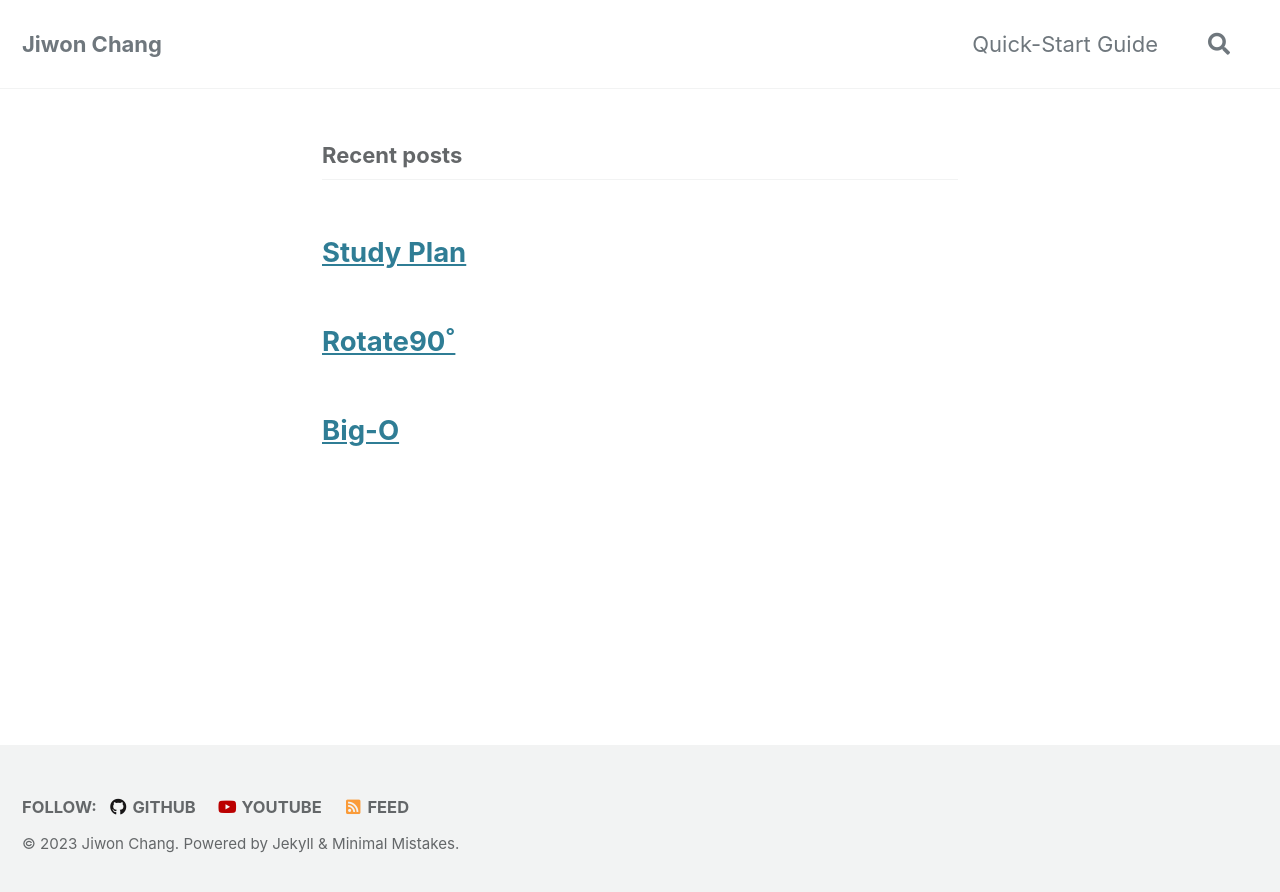
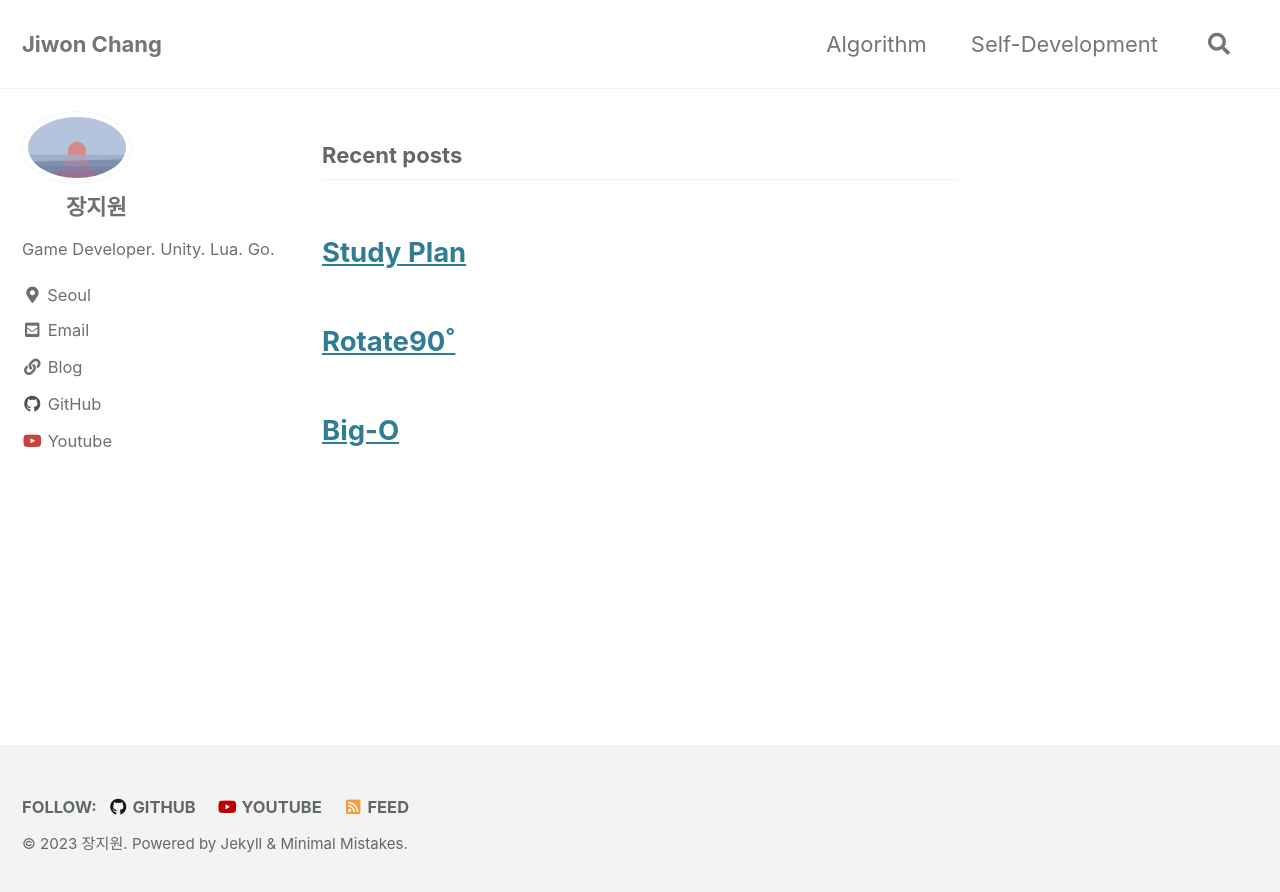
Before and after one commit to jiwonc-dev/jiwonc-dev.github.io, a Jekyll site: the page built from index.html, in a window 1280 px wide. Shown: the top 892 px of the page. Built offline with Jekyll 4.4.1, drawn with Linux system fonts in a browser that asks for light colours; cached includes are drawn as plain includes; the list of posts is cut into pages by our own code.

Commit message:
Modify Sidebar

```diff
--- a/_config.yml
+++ b/_config.yml
@@ -19,9 +19,9 @@
 title                    : "Jiwon Chang"
 title_separator          : "-"
 subtitle                 : # site tagline that appears below site title in masthead
-name                     : "Jiwon Chang"
+name                     : "장지원"
 description              : "Game Developer, Yogini, Cat Person"
-url                      : "https://jiwonc-dev.github.io/blog"
+url                      : "https://jiwonc-dev.github.io/"
 baseurl                  : #"/blog"
 repository               : "jiwonc-dev/jiwonc-dev.github.io"
 teaser                   : # path of fallback teaser image, e.g. "/assets/images/500x300.png"
@@ -104,7 +104,7 @@
 
 # Site Author
 author:
-  name             : "Jiwon Chang"
+  name             : "　　장지원"
   avatar           : "/assets/img/Logo.png"
   bio              : "Game Developer. Unity. Lua. Go."
   location         : "Seoul"
@@ -244,12 +244,12 @@
 #  - <base_path>/tags/my-awesome-tag/index.html ~> path: /tags/
 #  - <base_path>/categories/my-awesome-category/index.html ~> path: /categories/
 #  - <base_path>/my-awesome-category/index.html ~> path: /
-category_archive:
-  type: liquid
-  path: /categories/
-tag_archive:
-  type: liquid
-  path: /tags/
+# category_archive:
+#   type: liquid
+#   path: /categories/
+# tag_archive:
+#   type: liquid
+#   path: /tags/
 # https://github.com/jekyll/jekyll-archives
 # jekyll-archives:
 #   enabled:
@@ -284,4 +284,5 @@
       comments: # true
       share: # true
       related: true
-      sidebar_main: true
+      sidebar:
+        nav: "sidebar-category"
--- a/_data/navigation.yml
+++ b/_data/navigation.yml
@@ -1,9 +1,9 @@
 # main links
 main:
-  - title: "Quick-Start Guide"
-    url: https://mmistakes.github.io/minimal-mistakes/docs/quick-start-guide/
-  # - title: "About"
-  #   url: https://mmistakes.github.io/minimal-mistakes/about/
+  - title: "Algorithm"
+    url: /algorithm
+  - title: "Self-Development"
+    url: /self-development
   # - title: "Sample Posts"
   #   url: /year-archive/
   # - title: "Sample Collections"
--- a/index.html
+++ b/index.html
@@ -1,4 +1,7 @@
 ---
 layout: home
 author_profile: true
+
+sidebar:
+    nav: "sidebar-category"
 ---
--- a/index.markdown
+++ /dev/null
@@ -1,6 +0,0 @@
----
-# Feel free to add content and custom Front Matter to this file.
-# To modify the layout, see https://jekyllrb.com/docs/themes/#overriding-theme-defaults
-
-layout: home
----
```
Also changed, not shown: _pages/category-algorithm.md (added, +10 -0 lines), _pages/category-self-development.md (added, +10 -0 lines).
